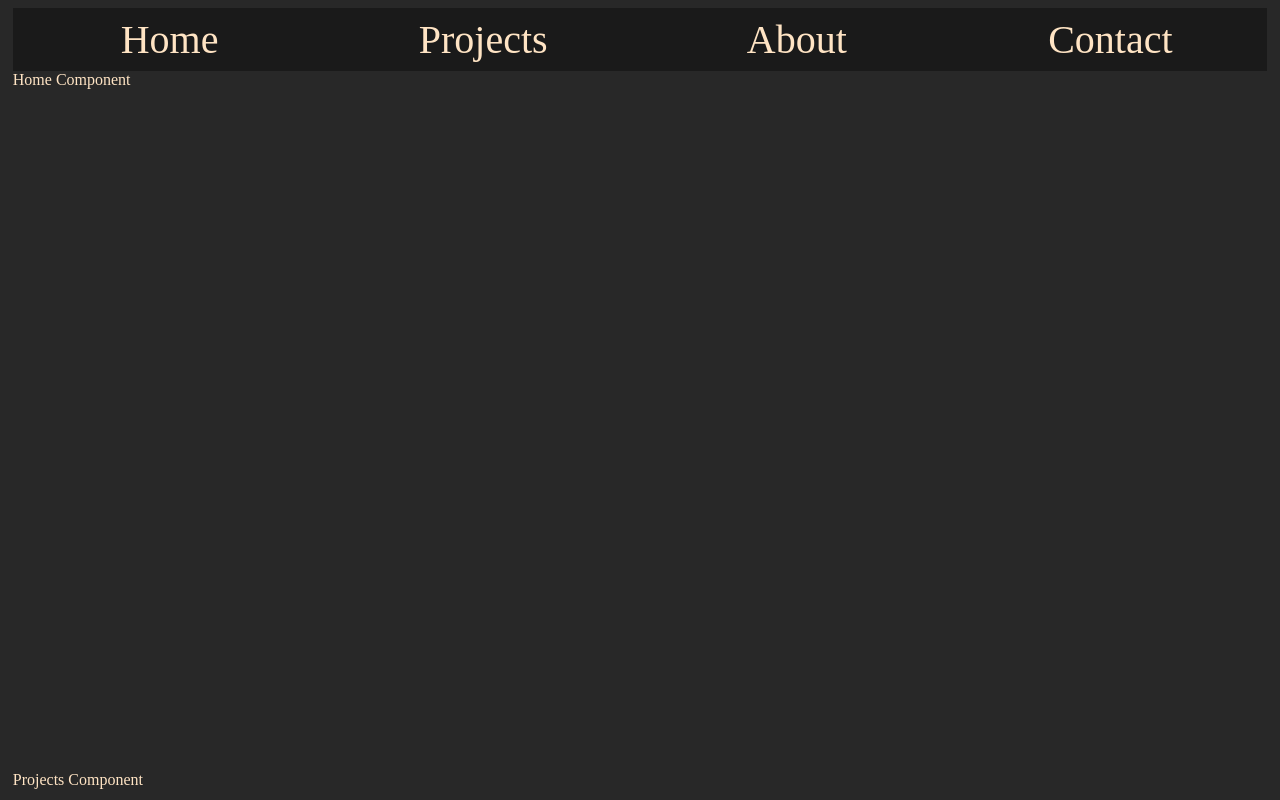
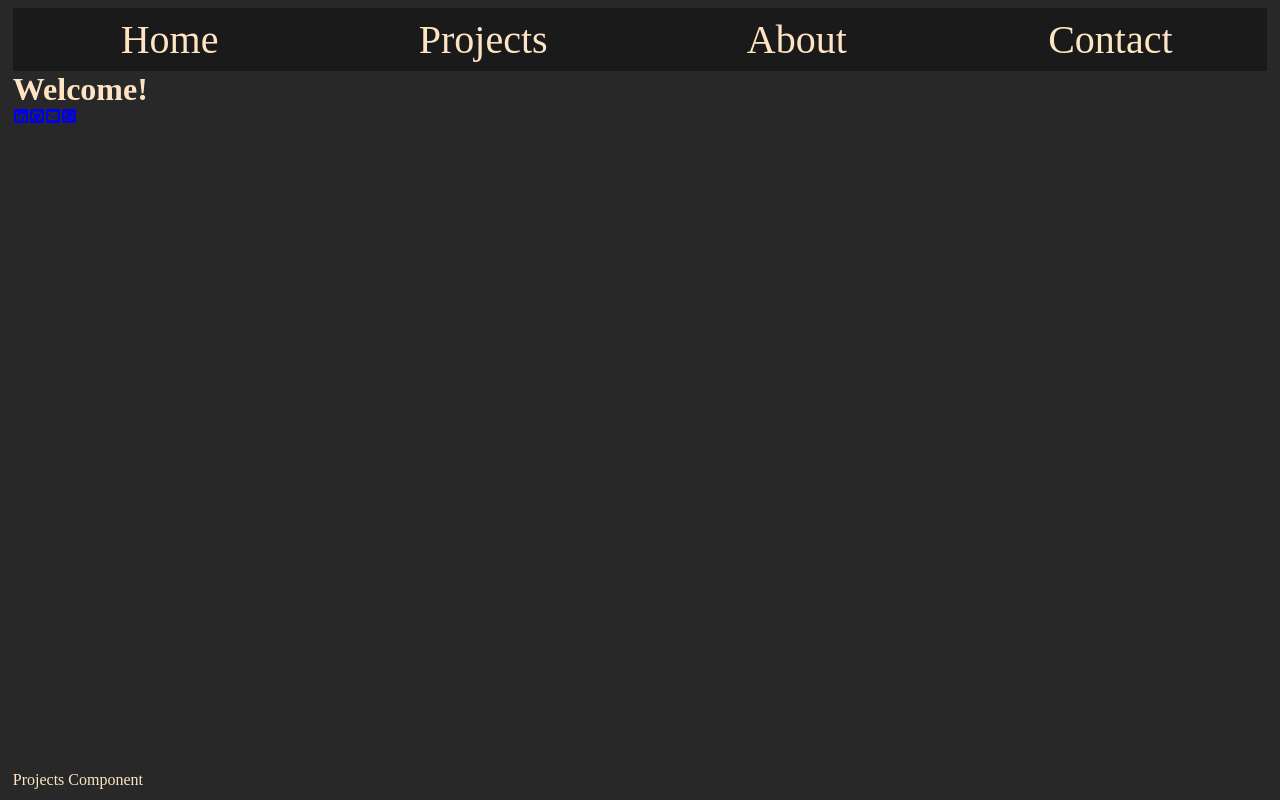
Before and after one commit to danifromecuador/portfolio_2025, a React (Vite) app: page / in a window 1280 px wide. Built offline with nearby package versions, Linux system fonts and the light colour scheme.

Commit message:
Add links to social icons feat/home

```diff
--- a/src/components/home/Home.jsx
+++ b/src/components/home/Home.jsx
@@ -1,9 +1,11 @@
 import './Home.css'
+import { SocialIcons } from '../shared/SocialIcons'
 
 export const Home = () => {
   return (
     <div className='home' id='home'>
-      Home Component
+      <h1>Welcome!</h1>
+      <SocialIcons />
     </div>
   )
 }
--- a/src/components/shared/SocialIcons.jsx
+++ b/src/components/shared/SocialIcons.jsx
@@ -7,10 +7,10 @@ import { FaWhatsappSquare } from "react-icons/fa";
 export const SocialIcons = () => {
   return (
     <ul className='social-icons'>
-      <a href=""><FaLinkedin /></a>
-      <a href=""><FaGithubSquare /></a>
-      <a href=""><FaEnvelopeSquare /></a>
-      <a href=""><FaWhatsappSquare /></a>
+      <a href="https://www.linkedin.com/in/danifromec/" target='_blank' rel='noopener'><FaLinkedin /></a>
+      <a href="https://github.com/danifromecuador" target='_blank' rel='noopener'><FaGithubSquare /></a>
+      <a href="mailto:danifromecuador@gmail.com" target='_blank' rel='noopener'><FaEnvelopeSquare /></a>
+      <a href="https://wa.me/593980022515" target='_blank' rel='noopener'><FaWhatsappSquare /></a>
     </ul>
   )
 }
```
